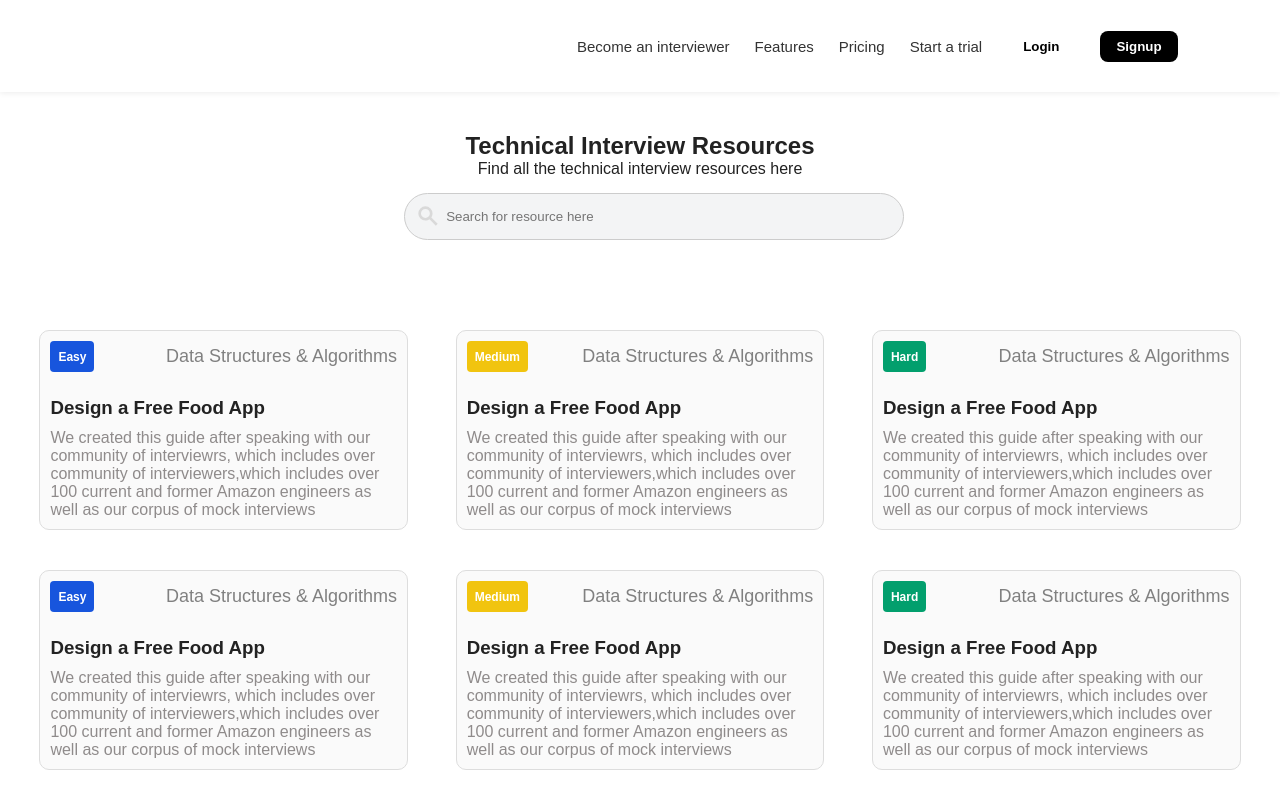
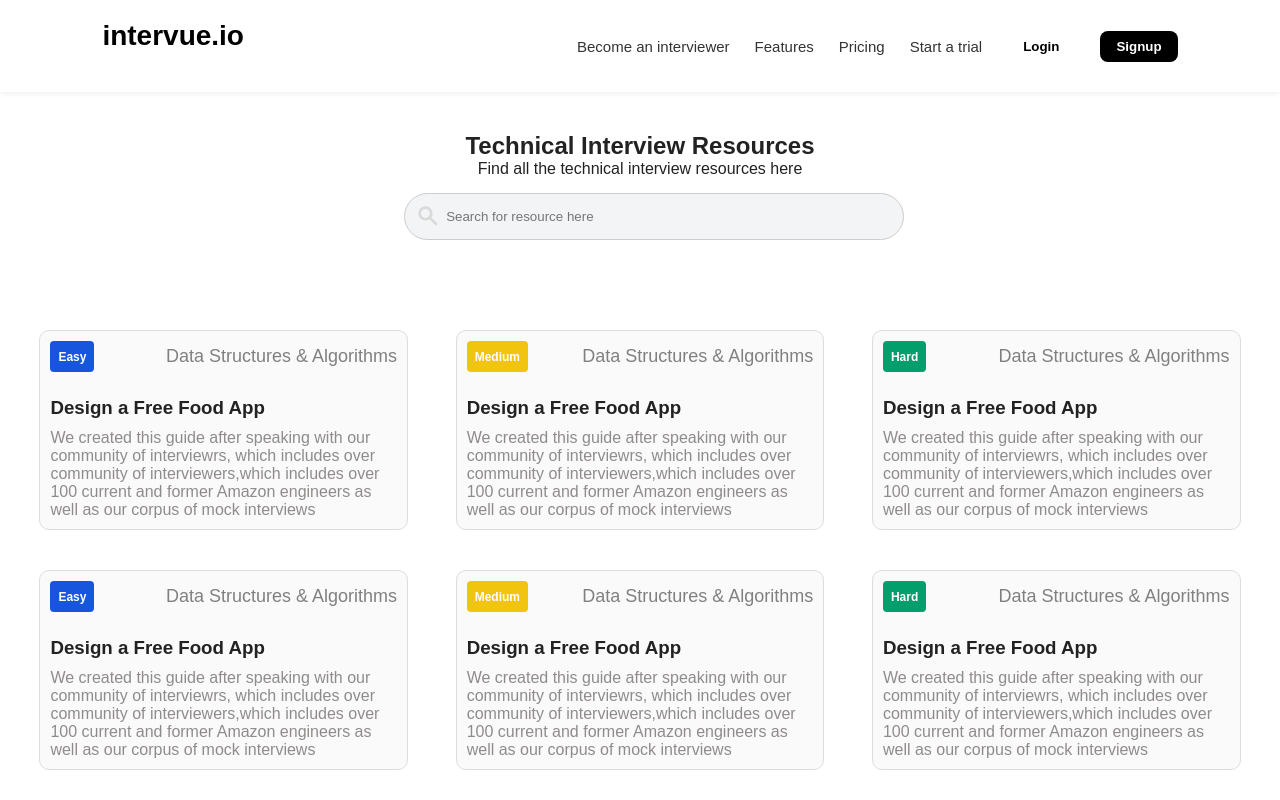
Before and after one commit to vishalchauhan2109/interview.io, a plain HTML site: page index.html in a window 1280 px wide. Shown: the top 800 px of the page. Drawn offline with Linux system fonts and the light colour scheme.

Commit message:
Your commit message

```diff
--- a/index.html
+++ b/index.html
@@ -15,8 +15,10 @@
   <body>
     <!-- Navbar -->
     <header class="navbar">
-  <div class="logo">intervue<span></span></div>
-
+        <div>
+  <div class="logo"><span style="color: black;">intervue.io</span></div>
+  </div>
+  <div>
   <nav class="nav-links" id="navLinks">
     <a href="#">Become an interviewer</a>
     <a href="#">Features</a>
@@ -27,6 +29,7 @@
   </nav>
 
   <div class="menu-toggle" id="menuToggle">&#9776;</div>
+  </div>
 </header>
 
 
```
